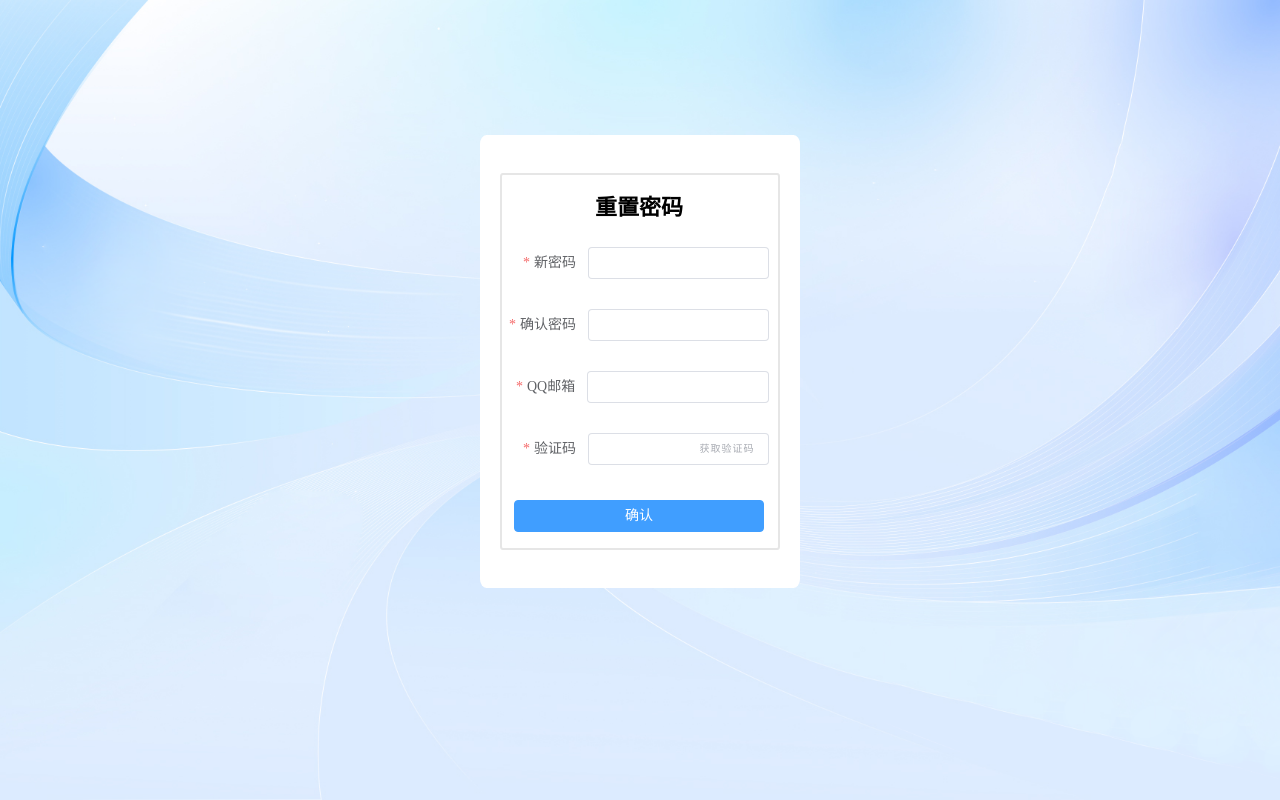
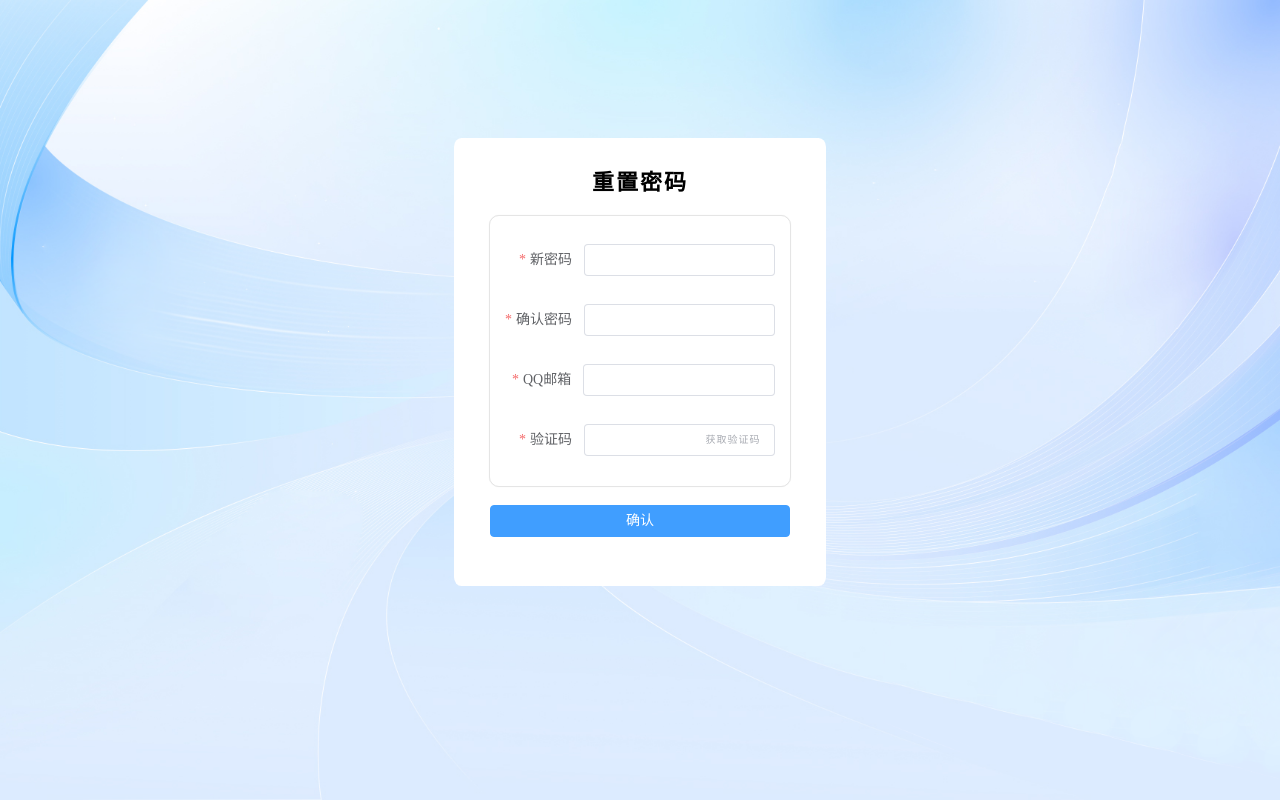
Before and after one commit to cute6868/ChatManager, a Vue app in the folder frontend/: page /forget in a window 1280 px wide. Built offline with nearby package versions, Linux system fonts and the light colour scheme.

Commit message:
Frontend: the style of the forget page has been improved.

```diff
--- a/frontend/src/views/forget/ForgetView.vue
+++ b/frontend/src/views/forget/ForgetView.vue
@@ -1,16 +1,12 @@
 <template>
   <div class="forget">
     <div class="white-panel">
+      <!-- 标题 -->
+      <h3 class="title">重置密码</h3>
+
       <!-- 重置密码面板 -->
       <div class="reset-password-panel">
-        <h3 class="title">重置密码</h3>
-        <el-form
-          ref="formRef"
-          :model="formData"
-          :rules="formRules"
-          style="width: 260px"
-          label-width="auto"
-        >
+        <el-form ref="formRef" :model="formData" :rules="formRules" label-width="auto">
           <el-form-item label="新密码" prop="newPassword">
             <el-input v-model="formData.newPassword" type="password" show-password />
           </el-form-item>
@@ -37,10 +33,10 @@
             </el-input>
           </el-form-item>
         </el-form>
+      </div>
 
       <!-- 确认按钮 -->
       <el-button class="confirm-btn" type="primary" @click="wrapReset">确认</el-button>
-      </div>
     </div>
   </div>
 </template>
@@ -74,53 +70,53 @@ const { formRef, wrapReset } = useButton(formData);
   background-size: cover;
 
   .white-panel {
-    width: max(24%, 320px);
+    width: max(29%, 360px);
+    height: max(56%, 420px);
     background-color: #fff;
 
     display: flex;
-    justify-content: center;
+    flex-direction: column;
     align-items: center;
+
+    box-sizing: border-box;
 
     margin-bottom: 6%;
     border-radius: 2%;
-
-    padding: max(3%, 22px) 0;
   }
-
-  // 重置密码面板
-  .reset-password-panel {
-    width: max(78%, 250px);
-    border: 2px solid #e6e6e6;
-    border-radius: 1%;
-
-    // 让面板容器里面元素居中
-    display: flex;
-    flex-direction: column;
-    justify-content: center;
-    align-items: center;
-
-    // 设置面板容器与里面元素之间内部间距
-    padding-top: max(2%, 20px);
-    padding-right: max(2%, 14px);
-    padding-bottom: max(1.5%, 16px);
-    padding-left: max(2%, 12px);
 
   // 标题样式
   .title {
+    margin-top: 32px;
+    margin-bottom: 20px;
+
     font-size: 22px;
-      margin-bottom: 26px;
+    letter-spacing: 2px;
+  }
+
+  .reset-password-panel {
+    width: max(80%, 300px);
+    height: max(9%, 270px);
+
+    display: flex;
+    justify-content: center;
+
+    border-radius: 10px;
+    border: 1px solid rgba(0, 0, 0, 0.1);
+    box-shadow: 0 0 1px 0 rgba(0, 0, 0, 0.1);
+
+    :deep(.el-form--default) {
+      width: 90%;
+
+      .el-form-item {
+        margin-top: 28px;
+      }
+    }
   }
 
   // 确认按钮样式
   .confirm-btn {
-      // 登录按钮
-      width: 100%;
-      margin-top: 2%;
-    }
-
-    // 每个输入框之间的距离
-    .el-form-item {
-      margin-bottom: 30px;
+    width: max(80%, 300px);
+    margin-top: 18px;
   }
 
   // 验证码样式
@@ -147,5 +143,4 @@ const { formRef, wrapReset } = useButton(formData);
     pointer-events: none;
   }
 }
-}
 </style>
```
Lines whose indentation alone changed are shown as unchanged.
